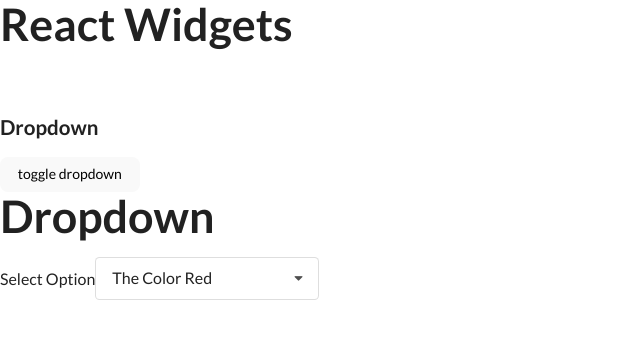
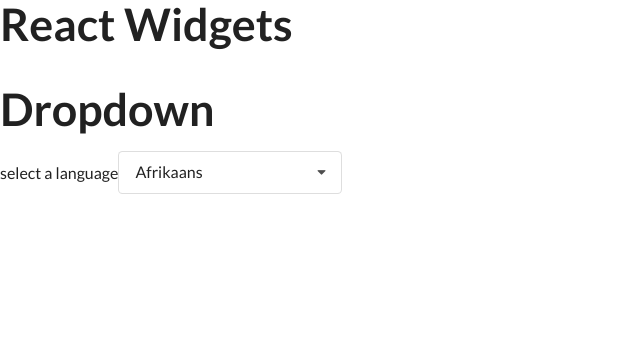
Before and after one commit to Milopadma/reactcourse, a React (Vite) app in the folder react-course-5/: page / in a window 1280 px wide. Shown: the top 338 px of the page, without its empty margins (0-640 px from the left). Built offline with nearby package versions, Linux system fonts and the light colour scheme.

Commit message:
translate component init

```diff
--- a/react-course-5/src/App.jsx
+++ b/react-course-5/src/App.jsx
@@ -2,6 +2,7 @@ import Accordion from "./components/Accordion";
 import Search from "./components/Search";
 import Dropdown from "./components/Dropdown";
 import { useState } from "react";
+import Translate from "./components/Translate";
 
 const items = [
   {
@@ -19,6 +20,7 @@ const items = [
 ];
 
 const options = [
+  //for dropdown
   {
     label: "The Color Red",
     value: "red",
@@ -44,7 +46,7 @@ function App() {
       {/* <Accordion items={items} /> */}
       {/* <h3>Wikipedia Search</h3>
       <Search /> */}
-      <h3>Dropdown</h3>
+      {/* <h3>Dropdown</h3>
       <button onClick={() => setShowDropdown(!showDropdown)}>
         toggle dropdown
       </button>
@@ -54,7 +56,8 @@ function App() {
           onSelectedChange={setSelected}
           options={options}
         />
-      ) : null}
+      ) : null} */}
+      <Translate />
     </div>
   );
 }
--- a/react-course-5/src/components/Dropdown.jsx
+++ b/react-course-5/src/components/Dropdown.jsx
@@ -1,6 +1,6 @@
 import { useState, useEffect, useRef } from "react";
 
-export default function Dropdown({ options, selected, onSelectedChange }) {
+export default function Dropdown({ options, selected, onSelectedChange, label }) {
   const [Open, setOpen] = useState(false);
   const ref = useRef();
 
@@ -40,7 +40,7 @@ useEffect(() => {
       <h1>Dropdown</h1>
       <div ref={ref} className="ui form">
         <div className="field"></div>
-        <label className="label">Select Option</label>
+        <label className="label">{label}</label>
         <div
           onClick={() => setOpen(!Open)} //reverse the open state
           className={`ui selection dropdown ${Open ? "visible active" : ""}`} //show the dropdown if open is true
--- /dev/null
+++ b/react-course-5/src/components/Translate.jsx
@@ -0,0 +1,29 @@
+import { useState, useEffect, useRef } from "react";
+import Dropdown from "./Dropdown";
+
+const options = [
+  {
+    label: "Afrikaans",
+    value: "af",
+  },
+  {
+    label: "Arabic",
+    value: "ar",
+  },
+  {
+    label: "Hindi",
+    value: "hi",
+  },
+];
+
+export default function Translate() {
+  const [language, setLanguage] = useState(options[0]);
+  return (
+    <Dropdown
+    label= {"select a language"}
+      selected={language}
+      options={options}
+      onSelectedChange={setLanguage}
+    />
+  );
+}
```
